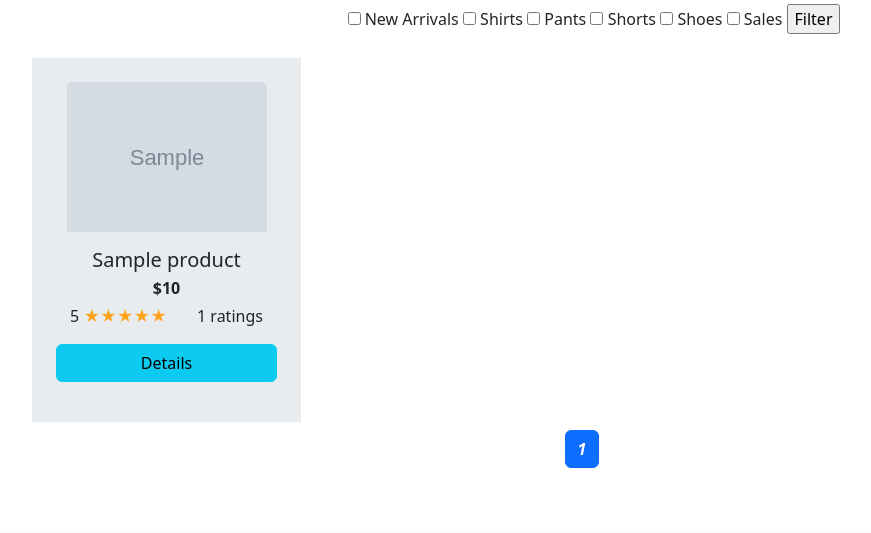
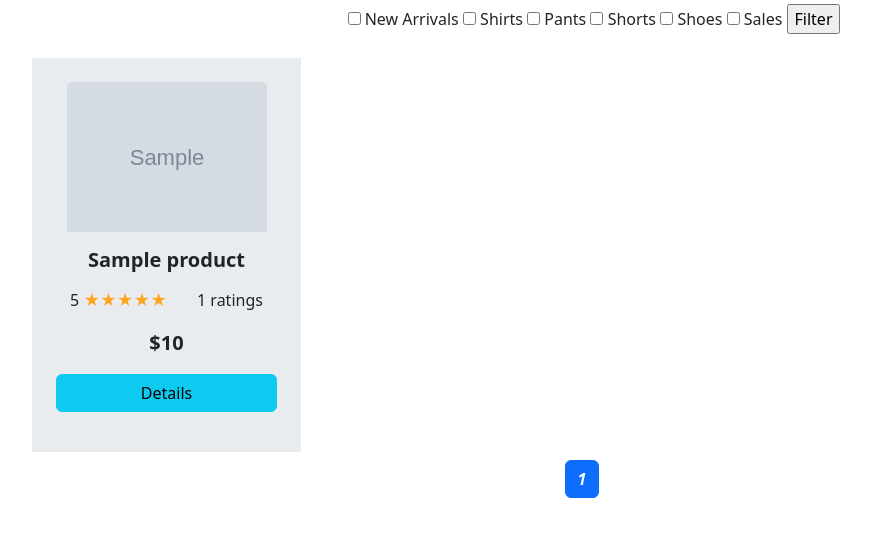
Before and after one commit to Zwill1/PHP-PRODUCT-UPLOAD-V2, a PHP site: page /PHP-PRODUCT-UPLOAD-v2/index.php in a window 1280 px wide. Shown: the part 749-1282 px from the top of the page, without its empty margins (46-917 px from the left). Run offline with PHP 8.4, Linux system fonts and the light colour scheme; tables that the repository leaves empty or names only in its code hold one stand-in row (values such as "Sample post"); grey boxes marked "Sample" are stand-in pictures; grey boxes labelled with a size stand in for pictures from a placeholder-image service; data that the repository does not hold is empty; some libraries are stand-ins or nearby versions.

Commit message:
styles to products cards

```diff
--- a/index.php
+++ b/index.php
@@ -137,12 +137,14 @@
                             </div>
                             <div class="card-body">
                                 <div class="text-center">
-                                    <h5 class="card-title mb-1"><?php echo htmlspecialchars($row['prodname']); ?></h5>
-                                    <p class="card-text mb-1 fw-bold">$<?php echo htmlspecialchars($row['prodprice']); ?></p>
+                                    <h5 class="card-title mb-1 fw-bold"><?php echo htmlspecialchars($row['prodname']); ?></h5>
                                 </div>
-                                <div class="d-flex justify-content-evenly">
+                                <div class="d-flex justify-content-evenly mt-3">
                                         <p>5 <span style="color:#ffa41c">&#9733;&#9733;&#9733;&#9733;&#9733;</span></p>
                                         <p class="ms-3"><?php echo htmlspecialchars($row['prodreviewcount']); ?> ratings</p>
+                                </div>
+                                <div class="text-center"">
+                                    <p class="card-text mb-3 fw-bold fs-5">$<?php echo htmlspecialchars($row['prodprice']); ?></p>
                                 </div>
                                 <div class="col-12">
                                     <a href="db/product.php?id=<?php echo htmlspecialchars($row['prodid']); ?>" class="btn btn-info w-100">Details</a>
```
